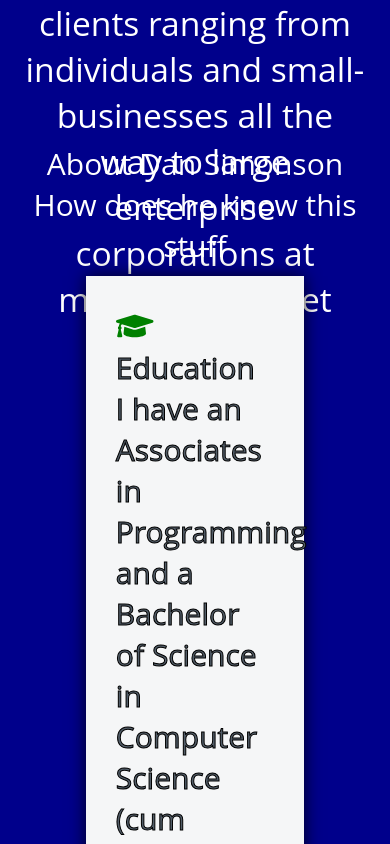
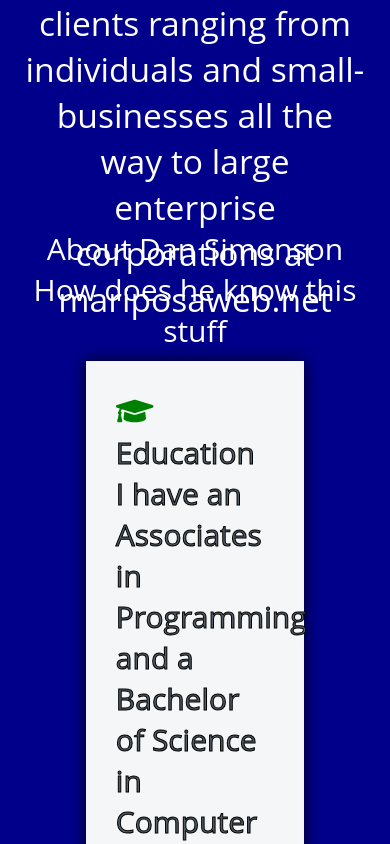
Before and after one commit to DanSimonson/mariposa-app, a React (Create React App) app in the folder frontend/: page / in a window 390 px wide. Shown: the part 780-1624 px from the top of the page. Built offline with nearby package versions, Linux system fonts and the light colour scheme; no server answers.

Commit message:
made more responsive to extra small screens

```diff
--- a/frontend/src/Views/Home/Home.scss
+++ b/frontend/src/Views/Home/Home.scss
@@ -123,6 +123,7 @@
   color: #fff;
   font-size: 3rem;
   padding: 1rem;
+  margin-top: 1rem;
 }
 .container {
   top: 37%;
@@ -161,9 +162,14 @@
   }
   .filler {
     display: none;
+    //margin-top: 12rem;
   }
   .transition {
     display: none;
+  }
+  .wrapper {
+    //border: 5px solid green;
+    margin-top: 10rem;
   }
 }
 /**everything over*/
```
